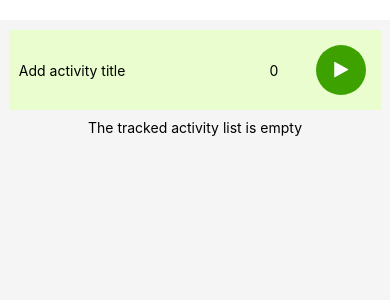
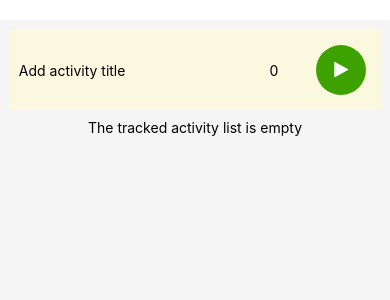
Before and after one commit to nata-kab/TimeTracker, a React Native app: screen / in a window 390 px wide. Shown: the top 300 px of the page. Built offline with nearby package versions, Linux system fonts and the light colour scheme.

Commit message:
reafctor: change component name, use find metod

```diff
--- a/src/components/MainTask/ActiveTimeTracker/index.js
+++ b/src/components/MainTask/ActiveTimeTracker/index.js
@@ -7,14 +7,15 @@ import Title from "../../Shared/Title";
 import TimeRecord from "../../Shared/TimeRecord";
 import ButtonHelper from "../../Shared/ButtonHelper";
 
-const ActiveTimeTracker = ({ activeTimeTracker }) => {
+const ActiveTimeTracker = ({
+  activeTimeTracker: { timeTrackerName, timeTrackerId, timeTrackerTime },
+}) => {
   const dispatch = useDispatch();
-  const timeTracker = activeTimeTracker[0];
 
   const handleTrackersListItemEdit = () => {
     dispatch(
       timeTrackersListItemEdit({
-        timeTrackerId: timeTracker.timeTrackerId,
+        timeTrackerId: timeTrackerId,
         timeTrackerIsActive: false,
       })
     );
@@ -22,8 +23,8 @@ const ActiveTimeTracker = ({ activeTimeTracker }) => {
 
   return (
     <View style={styles.container}>
-      <Title text={timeTracker.timeTrackerName} />
-      <TimeRecord activityTime={timeTracker.timeTrackerTime} />
+      <Title text={timeTrackerName} />
+      <TimeRecord activityTime={timeTrackerTime} />
       <ButtonHelper
         buttonColor="#b22222"
         iconName={"stop"}
@@ -40,7 +41,7 @@ const styles = StyleSheet.create({
     alignItems: "center",
     justifyContent: "space-between",
     width: "98%",
-    backgroundColor: "#ffc7b3",
+    backgroundColor: "#f2ffcc",
     margin: 5,
     padding: 10,
   },
--- a/src/components/MainTask/InactiveTimeTracker/index.js
+++ b/src/components/MainTask/AddNewTimeTracker/index.js
@@ -8,7 +8,7 @@ import TimeRecord from "../../Shared/TimeRecord";
 import ButtonHelper from "../../Shared/ButtonHelper";
 import TaskTitleInput from "./TaskTitleInput";
 
-const InactiveTimeTracker = ({ handleTrackActivityTime }) => {
+const AddNewTimeTracker = ({ handleTrackActivityTime }) => {
   const dispatch = useDispatch();
 
   const [timeTrackerTitle, setTimeTrackerTitle] = useState("");
@@ -41,10 +41,10 @@ const styles = StyleSheet.create({
     alignItems: "center",
     justifyContent: "space-between",
     width: "98%",
-    backgroundColor: "#e9fdce",
+    backgroundColor: "#fbf8e0",
     margin: 5,
     padding: 10,
   },
 });
 
-export default InactiveTimeTracker;
+export default AddNewTimeTracker;
--- a/src/components/MainTask/index.js
+++ b/src/components/MainTask/index.js
@@ -2,23 +2,25 @@ import React, { useEffect } from "react";
 import { useSelector } from "react-redux";
 
 import ActiveTimeTracker from "./ActiveTimeTracker";
-import InactiveTimeTracker from "./InactiveTimeTracker";
+import AddNewTimeTracker from "./AddNewTimeTracker";
 
 const MainTask = () => {
   const { timeTrackersList } = useSelector((state) => state);
 
-  const activeTimeTracker = timeTrackersList.filter(
+  // const activeTimeTracker = timeTrackersList.filter(
+  //   (value) => value.timeTrackerIsActive
+  // );
+  const activeTimeTracker = timeTrackersList.find(
     (value) => value.timeTrackerIsActive
   );
-
-  useEffect(() => {}, [timeTrackersList]);
+  console.log(activeTimeTracker);
 
   return (
     <>
-      {activeTimeTracker.length > 0 ? (
+      {activeTimeTracker ? (
         <ActiveTimeTracker activeTimeTracker={activeTimeTracker} />
       ) : (
-        <InactiveTimeTracker />
+        <AddNewTimeTracker />
       )}
     </>
   );
```
Also changed, not shown: src/components/MainTask/AddNewTimeTracker/TaskTitleInput/index.js (renamed from src/components/MainTask/InactiveTimeTracker/TaskTitleInput/index.js).
